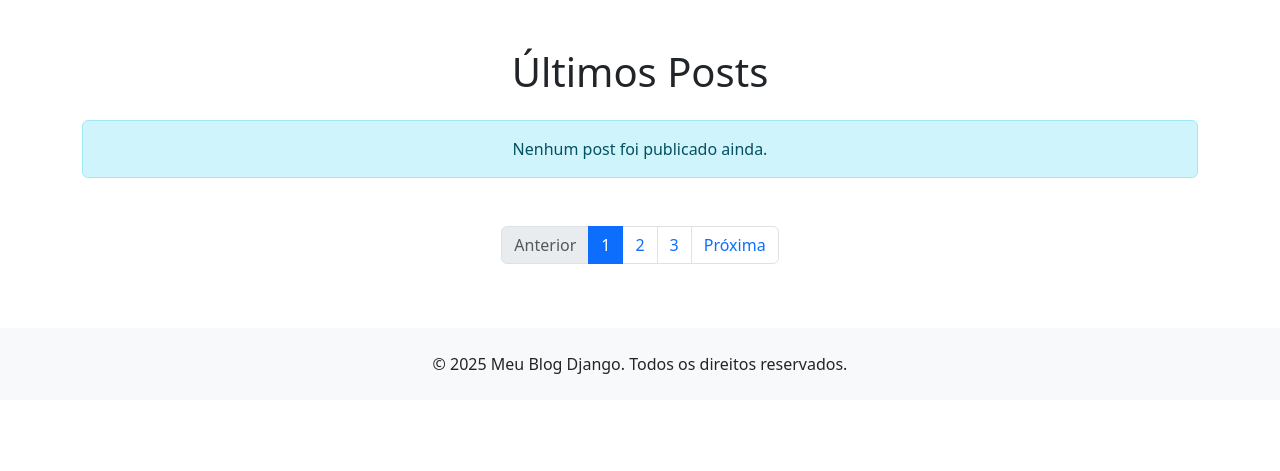
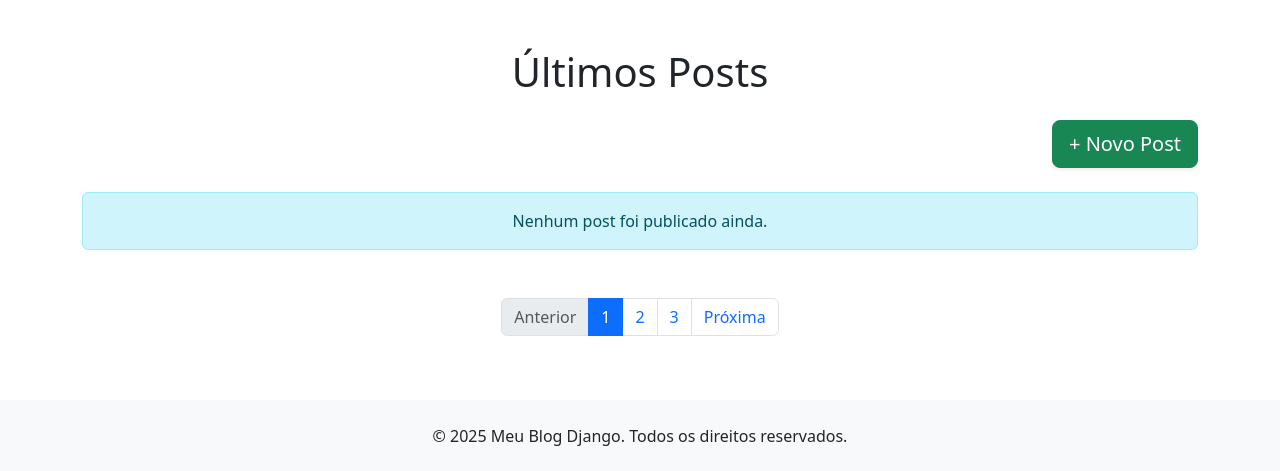
Before and after one commit to SenhorDosSonhos1/blog_django, a Django app: page /home/ in a window 1280 px wide. Shown: the part 56-527 px from the top of the page. Run offline with Django 5.2, Linux system fonts and the light colour scheme; data that the repository does not hold is empty.

Commit message:
update: Adição ao botão criar post no home template

```diff
--- a/home/templates/listar_posts.html
+++ b/home/templates/listar_posts.html
@@ -5,6 +5,14 @@
 {% block content %}
 <div class="container mt-5">
     <h1 class="mb-4 text-center">Últimos Posts</h1>
+
+    <div class="row mb-4">
+        <div class="col text-end">
+            <a href="{% url 'criar_post' %}" class="btn btn-success btn-lg shadow-sm">
+                + Novo Post
+            </a>
+        </div>
+    </div>
 
     {% if posts %}
         <div class="row row-cols-1 row-cols-md-2 row-cols-lg-3 g-4">
```
